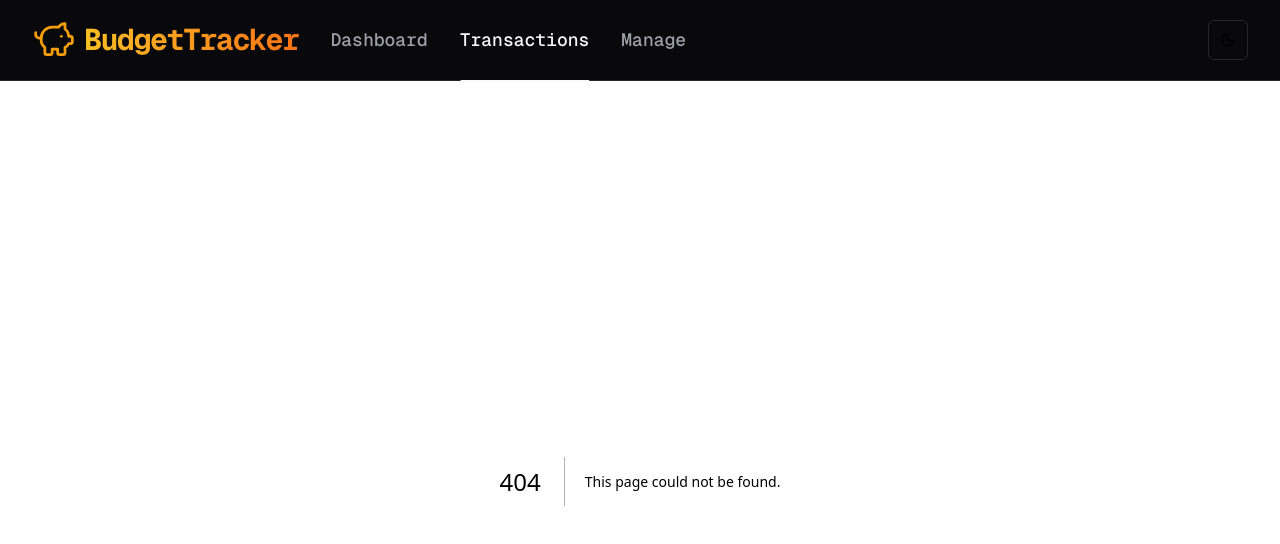
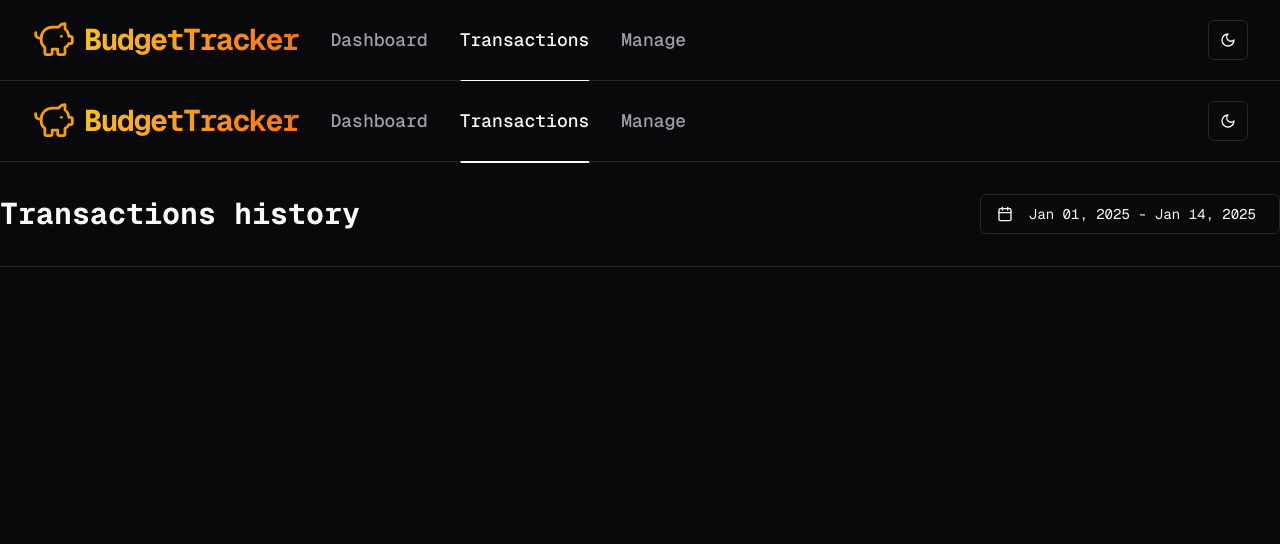
Before and after one commit to LokeshMehar/Xpenso, a Next.js app: page /transactions in a window 1280 px wide. Before the commit this address had no page. Shown: the top 544 px of the page. Built offline with nearby package versions, Linux system fonts and the light colour scheme.

Commit message:
made transaction page basic

```diff
--- /dev/null
+++ b/app/(dashboard)/transactions/page.tsx
@@ -0,0 +1,93 @@
+"use client";
+
+import { format, startOfMonth } from "date-fns"
+import { CalendarIcon } from "lucide-react"
+import { DateRange } from "react-day-picker"
+
+import { cn } from "@/lib/utils"
+import { Button } from "@/components/ui/button"
+import { Calendar } from "@/components/ui/calendar"
+import {
+  Popover,
+  PopoverContent,
+  PopoverTrigger,
+} from "@/components/ui/popover"
+
+import { MAX_DATE_RANGE_DAYS } from "@/lib/constants";
+import { differenceInDays } from "date-fns";
+import { useState } from "react";
+import { toast } from "sonner";
+
+function TransactionsPage() {
+  // Initialize with concrete dates
+  const defaultFrom = startOfMonth(new Date());
+  const defaultTo = new Date();
+
+  const [dateRange, setDateRange] = useState<{ from: Date; to: Date }>({
+    from: defaultFrom,
+    to: defaultTo,
+  });
+
+  const handleSelect = (range: DateRange | undefined) => {
+    if (!range) return;
+    const { from, to } = range;
+
+    // Only update if we have both dates
+    if (!from || !to) return;
+
+    if (differenceInDays(to, from) > MAX_DATE_RANGE_DAYS) {
+      toast.error(
+        `The selected date range is too big. Max allowed range is ${MAX_DATE_RANGE_DAYS} days!`
+      );
+      return;
+    }
+
+    setDateRange({ from, to });
+  };
+
+  return (
+    <>
+      <div className="border-b bg-card">
+        <div className="container flex flex-wrap items-center justify-between gap-6 py-8">
+          <div>
+            <p className="text-3xl font-bold">Transactions history</p>
+          </div>
+          <div className={cn("grid gap-2")}>
+            <Popover>
+              <PopoverTrigger asChild>
+                <Button
+                  id="date"
+                  variant={"outline"}
+                  className={cn(
+                    "w-[300px] justify-start text-left font-normal h-[40px]"
+                  )}
+                >
+                  <CalendarIcon className="mr-2 h-4 w-4" />
+                  {format(dateRange.from, "LLL dd, y")} -{" "}
+                  {format(dateRange.to, "LLL dd, y")}
+                </Button>
+              </PopoverTrigger>
+              <PopoverContent className="w-auto p-0" align="start">
+                <Calendar
+                  initialFocus
+                  mode="range"
+                  defaultMonth={dateRange.from}
+                  selected={{
+                    from: dateRange.from,
+                    to: dateRange.to
+                  }}
+                  onSelect={handleSelect}
+                  numberOfMonths={2}
+                  disabled={{ after: new Date() }}
+                />
+              </PopoverContent>
+            </Popover>
+          </div>
+        </div>
+      </div>
+
+    </>
+  );
+}
+
+export default TransactionsPage;
```
